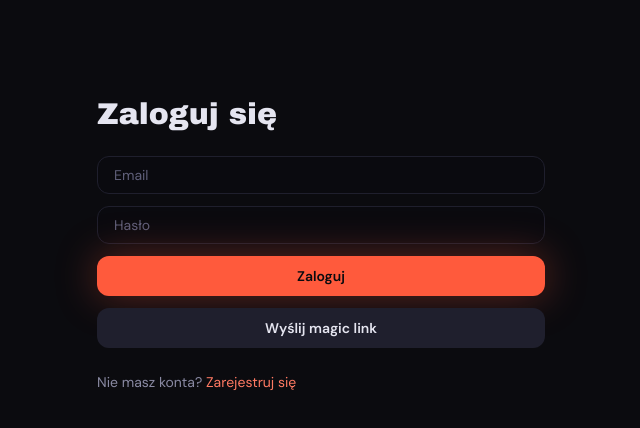
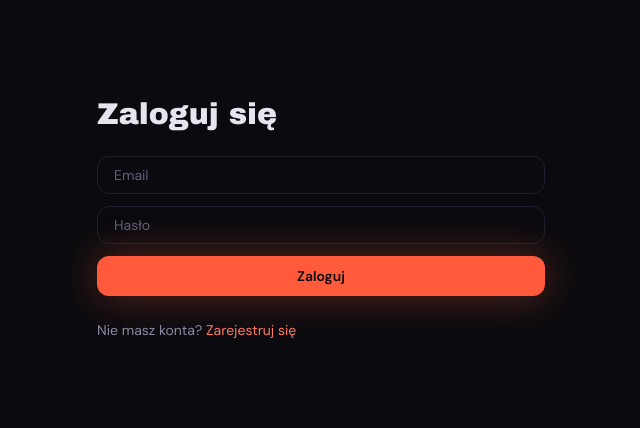
Before and after one commit to marcinstarski/tattooflow, a Next.js app in the folder apps/web/: page /auth/login in a window 1280 px wide. Shown: the top 428 px of the page, without its empty margins (319-959 px from the left). Built offline with nearby package versions, Linux system fonts and the light colour scheme.

Commit message:
Remove magic link from login

```diff
--- a/apps/web/app/auth/login/page.tsx
+++ b/apps/web/app/auth/login/page.tsx
@@ -28,13 +28,6 @@ export default function LoginPage() {
           >
             Zaloguj
           </Button>
-          <Button
-            variant="secondary"
-            className="w-full"
-            onClick={() => signIn("email", { email, callbackUrl: "/app" })}
-          >
-            Wyślij magic link
-          </Button>
         </div>
         <p className="text-sm text-ink-300">
           Nie masz konta? <Link href="/auth/register" className="text-accent-400">Zarejestruj się</Link>
```
